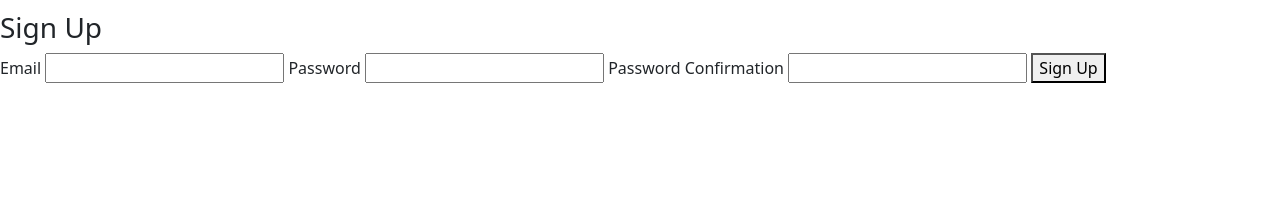
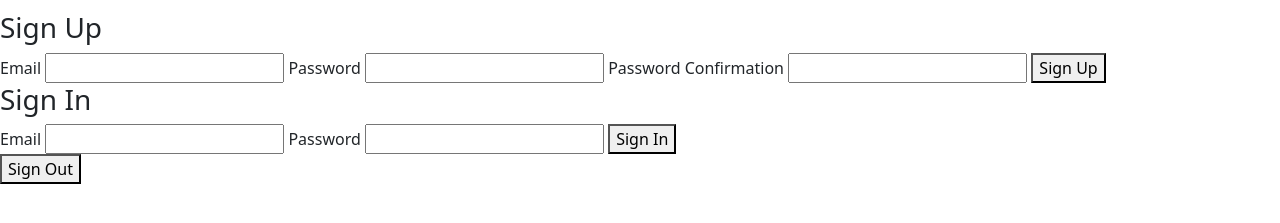
Before and after one commit to hernandoit/tic-tac-toe-client, a website built with webpack: page index.html in a window 1280 px wide. Shown: the part 53-276 px from the top of the page. Built offline with nearby package versions, Linux system fonts and the light colour scheme.

Commit message:
add sign-out form
added the sign-out form and button

```diff
--- a/index.html
+++ b/index.html
@@ -13,7 +13,9 @@
     </head>
     <body>
       <h1>Browser Template</h1>
+
       <p id="message"></p>
+
       <form id="sign-up">
         <h3>Sign Up</h3>
         <label>Email</label>
@@ -22,7 +24,20 @@
         <input name="credentials[password]" type="password">
         <label>Password Confirmation</label>
         <input name="credentials[password_confirmation]" type="password">
-        <button>Sign Up</button>
+        <button type="submit">Sign Up</button>
+      </form>
+
+      <form id="sign-in">
+        <h3>Sign In</h3>
+        <label>Email</label>
+        <input name="credentials[email]" type="email">
+        <label>Password</label>
+        <input name="credentials[password]" type="password">
+        <button type="submit">Sign In</button>
+      </form>
+
+      <form id="sign-out">
+        <button>Sign Out</button>
       </form>
     </body>
 </html>
```
